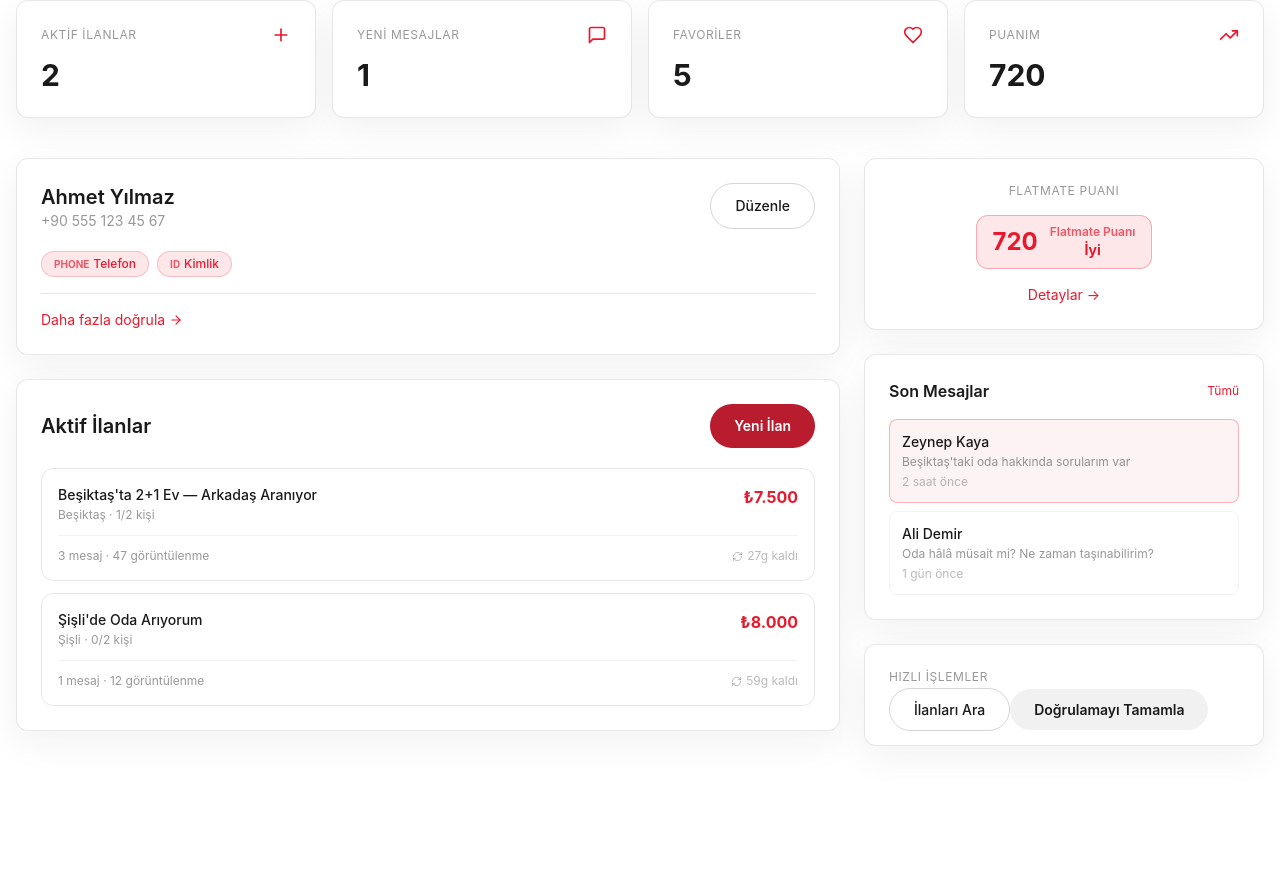
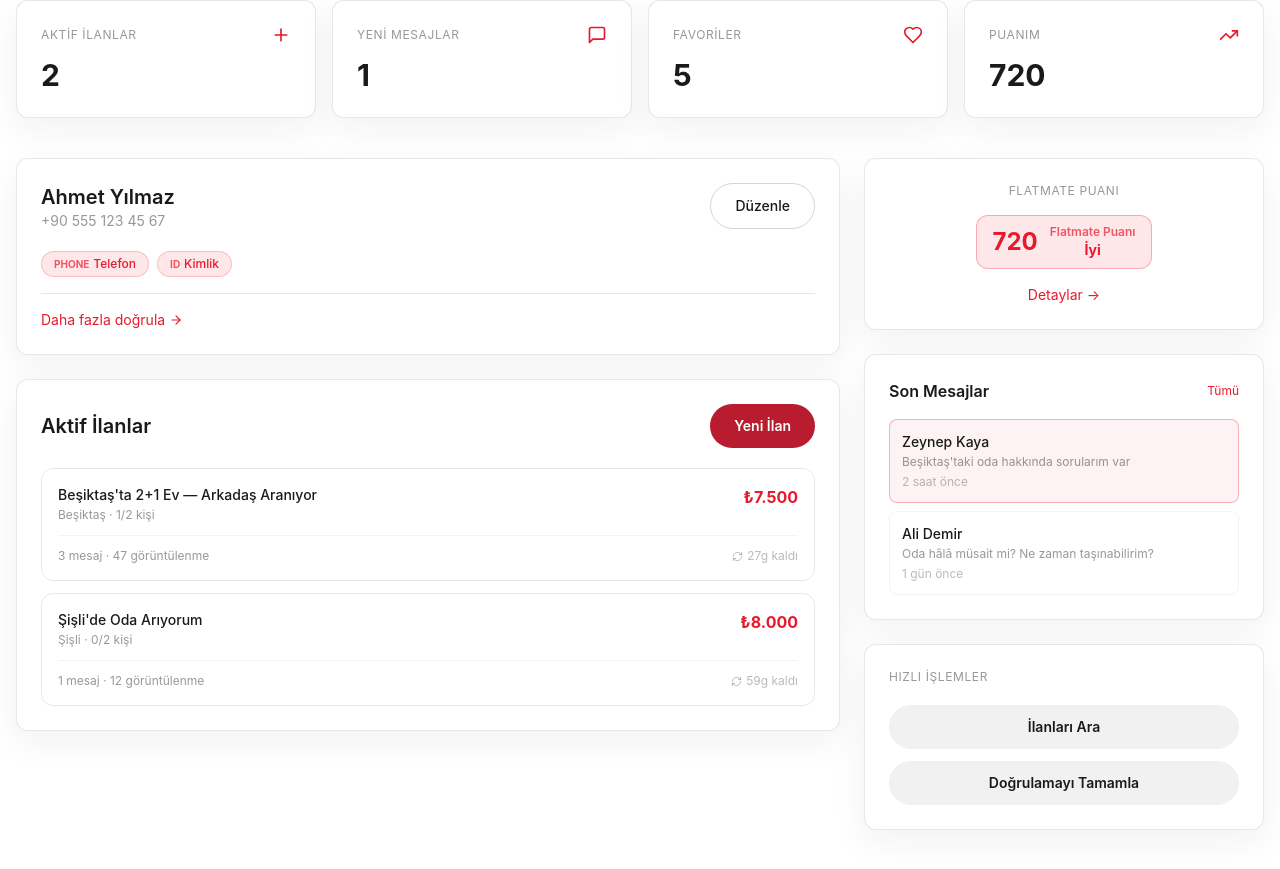
Before and after one commit to acsgn95/materooms, a Next.js app: page /dashboard in a window 1280 px wide. Shown: the part 267-1136 px from the top of the page. Before the commit the page ends 1053 px from the top, so only its background shows below. Built offline with nearby package versions, Linux system fonts and the light colour scheme.

Commit message:
fix: fixed the fast stuff buttons

```diff
--- a/src/app/dashboard/page.tsx
+++ b/src/app/dashboard/page.tsx
@@ -142,10 +142,10 @@ export default function DashboardPage() {
 
             {/* Quick actions */}
             <div className="card">
-              <p className="text-white/40 text-xs uppercase tracking-wider mb-3">Hızlı İşlemler</p>
-              <div className="space-y-2">
-                <Link href="/listings" className="btn-outline w-full text-center text-sm py-2">İlanları Ara</Link>
-                <Link href="/verify" className="btn-secondary w-full text-center text-sm py-2">Doğrulamayı Tamamla</Link>
+              <p className="text-white/40 text-xs uppercase tracking-wider mb-5">Hızlı İşlemler</p>
+              <div className="space-y-3">
+                <Link href="/listings" className="btn-secondary flex w-full justify-center text-center text-sm py-2.5">İlanları Ara</Link>
+                <Link href="/verify" className="btn-secondary flex w-full justify-center text-center text-sm py-2.5">Doğrulamayı Tamamla</Link>
               </div>
             </div>
           </div>
```
